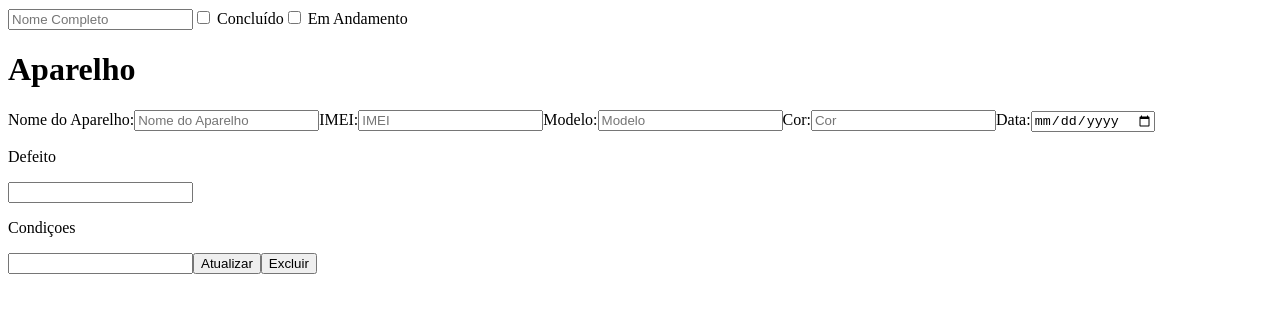
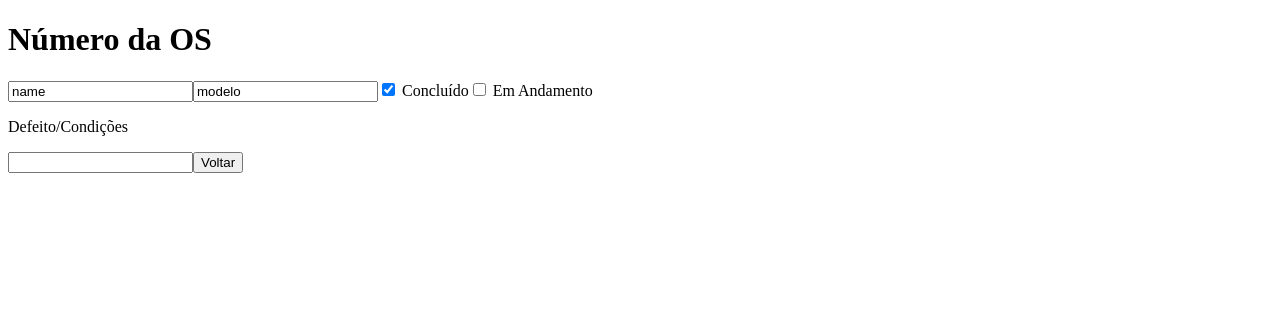
Before and after one commit to renatoboucas/gerador-de-os, a React (Create React App) app: page / in a window 1280 px wide. Shown: the top 312 px of the page. Built offline with nearby package versions, Linux system fonts and the light colour scheme; the HTML template or start-up script is replaced by a standard one.

Commit message:
pages consulta andamento and consulta concluido

```diff
--- a/src/App.js
+++ b/src/App.js
@@ -1,11 +1,13 @@
 import { Register } from "./components/osregister/Register";
 import { UpdateRegister } from "./components/osregister/UpdateRegister";
+import { ConsultaAndamento } from "./components/consulta/ConsultaAndamento";
+import { ConsultaConcluido } from "./components/consulta/ConsultaConcluido";
 
 
 function App() {
   return (
     <div className="App">
-      <UpdateRegister/>
+      <ConsultaConcluido/>
     </div>
   );
 }
--- /dev/null
+++ b/src/components/consulta/ConsultaAndamento.jsx
@@ -0,0 +1,36 @@
+import React from 'react'
+
+export const ConsultaAndamento = () => {
+  return (
+    <div>
+        <div>
+
+        <h1>Número da OS</h1>
+        <input type="text" id="name" name="name" value="name" disable/>
+        <input type="text" id="mode" name="modelo" value="modelo" disable />
+        <input
+            type="checkbox"
+            id="concluido"
+            name="concluido"
+            value="Concluído"
+          ></input>
+          <label for="concluido"> Concluído</label>
+          <input
+            type="checkbox"
+            id="emandamento"
+            name="emandamento"
+            value="Em Andamento" checked>
+
+            </input>
+            <label for="emandamento"> Em Andamento</label>
+
+          <p>Defeito/Condições</p>
+
+          <input type="text" value=""/>
+
+          <button>Voltar</button>
+
+      </div>
+    </div>
+  )
+}
--- /dev/null
+++ b/src/components/consulta/ConsultaConcluido.jsx
@@ -0,0 +1,37 @@
+import React from 'react'
+
+export const ConsultaConcluido = () => {
+  return (
+    <div>
+           <div>
+
+        <h1>Número da OS</h1>
+        <input type="text" id="name" name="name" value="name" disable/>
+        <input type="text" id="mode" name="modelo" value="modelo" disable />
+        <input
+            type="checkbox"
+            id="concluido"
+            name="concluido"
+            value="Concluído"
+            checked
+          ></input>
+          <label for="concluido"> Concluído</label>
+          <input
+            type="checkbox"
+            id="emandamento"
+            name="emandamento"
+            value="Em Andamento">
+
+            </input>
+            <label for="emandamento"> Em Andamento</label>
+
+          <p>Defeito/Condições</p>
+
+          <input type="text" value=""/>
+
+          <button>Voltar</button>
+
+      </div>
+    </div>
+  )
+}
```
